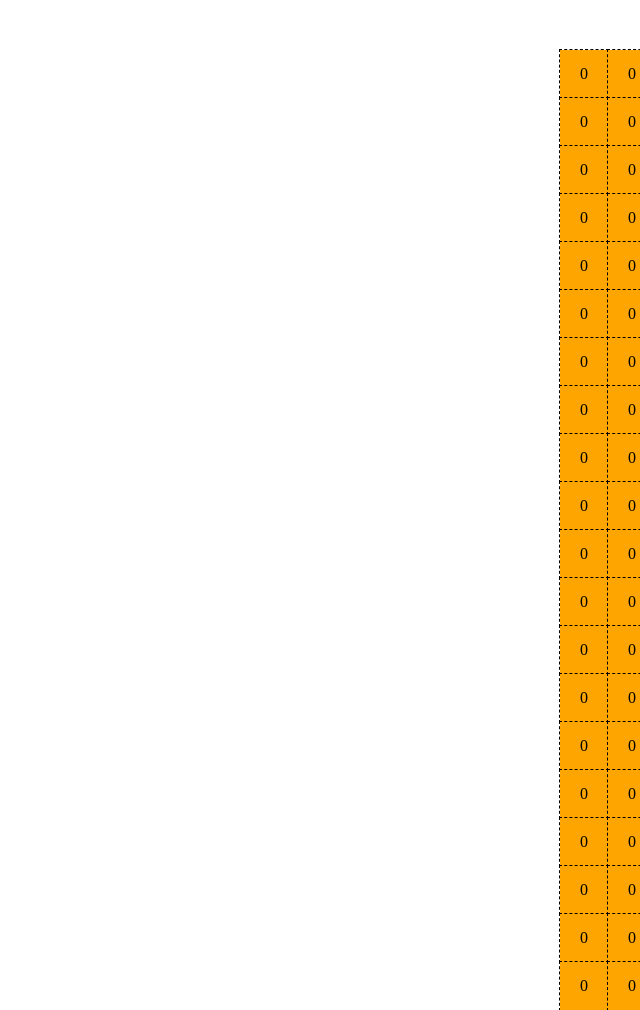
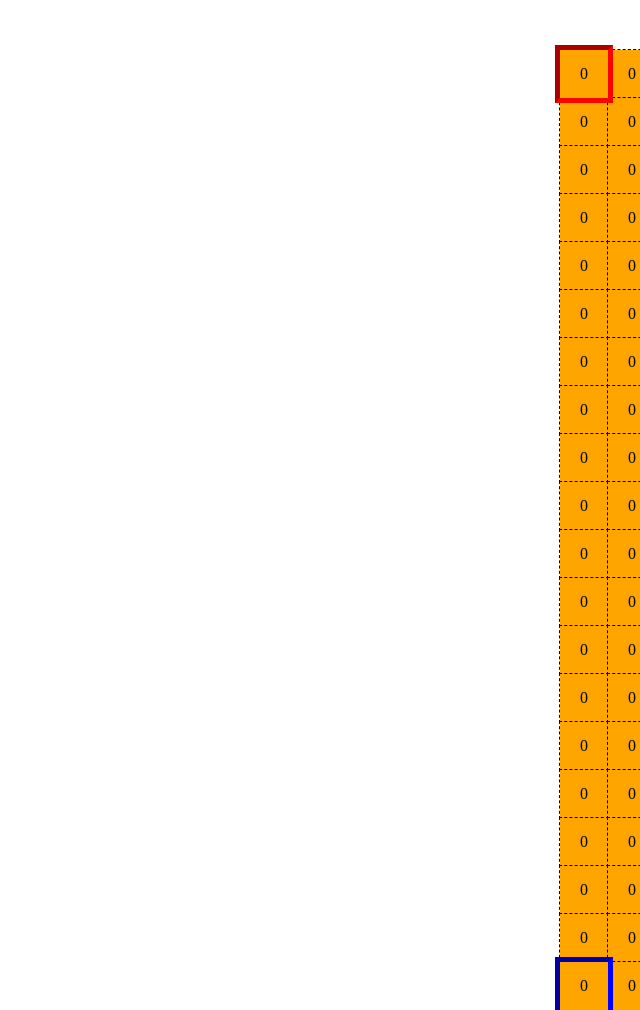
Before and after one commit to PlasmaIntec/blockus, a React app: page / in a window 1280 px wide. Shown: the top 1010 px of the page, without its empty margins (640-1280 px from the left). Built offline with nearby package versions, Linux system fonts and the light colour scheme; no server answers; the HTML template or start-up script is replaced by a standard one.

Commit message:
Stylize board corners to indicate starting positions

```diff
--- a/client/src/components/Board.jsx
+++ b/client/src/components/Board.jsx
@@ -9,6 +9,23 @@ const Board = ({
 	onDropHandler
 }) => {
 	if (!board) return null;
+
+	const coordinateToStyle = (x, y) => {
+		if (x == 0 && y == 0) {
+			return "red-inset-outline"
+		}
+		if (x == 0 && y == width-1) {
+			return "green-inset-outline"
+		}
+		if (x == height-1 && y == 0) {
+			return "blue-inset-outline"
+		}
+		if (x == height-1 && y == width-1) {
+			return "yellow-inset-outline"
+		}
+		return ""
+	}
+
 	let mappedBoard = [];
 	for (let rowIndex = 0; rowIndex < height; rowIndex++) {
 		let row = board[rowIndex];
@@ -32,6 +49,7 @@ const Board = ({
 								break;
 						}
 						className.push('square');
+						className.push(coordinateToStyle(rowIndex, colIndex))
 						return (
 							<div
 								className={className.join(' ')}
--- a/client/src/style.css
+++ b/client/src/style.css
@@ -83,3 +83,23 @@ html, body {
 	opacity: 0;
 	outline: none;
 }
+
+.red-inset-outline {
+	outline: 5px red inset;
+	z-index: 1;
+}
+
+.green-inset-outline {
+	outline: 5px green inset;
+	z-index: 1;
+}
+
+.blue-inset-outline {
+	outline: 5px blue inset;
+	z-index: 1;
+}
+
+.yellow-inset-outline {
+	outline: 5px yellow inset;
+	z-index: 1;
+}
```
